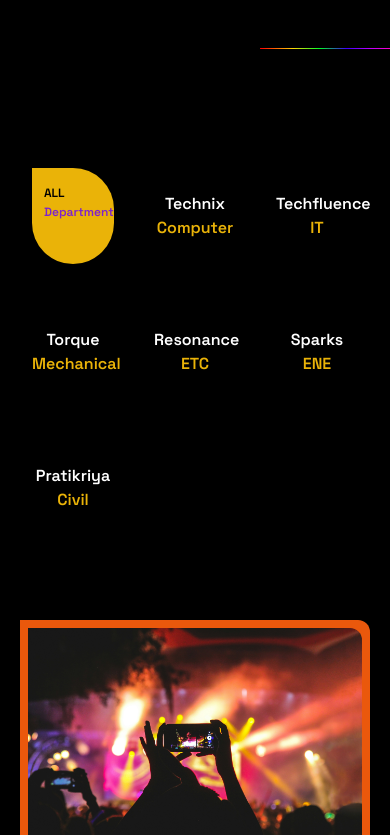
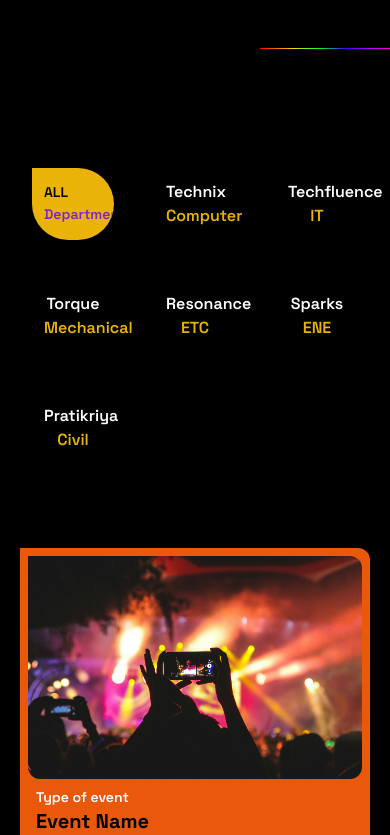
Before and after one commit to Engicos-Coders-Club/gec-spectrum-website-2024, a Next.js app: page / in a window 390 px wide. Shown: the top 835 px of the page. Built offline with nearby package versions, Linux system fonts and the light colour scheme.

Commit message:
Filter buttons css fixed

```diff
--- a/src/app/components/Events/Button.tsx
+++ b/src/app/components/Events/Button.tsx
@@ -1,5 +1,5 @@
-import Link from "next/link";
-import PropTypes from "prop-types";
+import Link from 'next/link';
+import PropTypes from 'prop-types';
 
 interface EventsButtonProps {
   title: string;
@@ -8,11 +8,16 @@ interface EventsButtonProps {
 
 const EventsButton: React.FC<EventsButtonProps> = ({ title, department }) => {
   return (
-    <Link href='/' className="p-3 hover:outline-dotted transition-all transition-duration-500 rounded-[30px] rounded-tl-none">
+    <Link href='/' className="p-3 hover:outline-dotted transition-all transition-duration-300 ease-in-out rounded-[30px] rounded-tl-none block">
         <p className='text-white text-center'>{title}</p>
         <p className='text-yellow-500 text-center'>{department}</p>
     </Link>
   );
 };
 
+EventsButton.propTypes = {
+  title: PropTypes.string.isRequired,
+  department: PropTypes.string.isRequired,
+};
+
 export default EventsButton;
--- a/src/app/components/Events/index.tsx
+++ b/src/app/components/Events/index.tsx
@@ -16,8 +16,6 @@ const eventsData = [
   { title: 'ENE', department: 'ENE', event: 'Sparks' },
   { title: 'Civil', department: 'Civil', event: 'Pratikriya' },
 ];
-
-
 
 const EventCardItem = () => (
   <div className='bg-orange-600 rounded-xl rounded-tl-none overflow-hidden p-2'>
@@ -47,9 +45,9 @@ const EventCard = () => {
       <div className='w-full flex justify-center mt-10 p-3 overflow-hidden'>
       <div className={`grid grid-rows-2 p-5 grid-cols-3 sticky top-0 gap-10  ${Space.className} lg:grid-cols-7 lg:gap-4`}>
       <Link href='/' className='bg-yellow-500 p-3 rounded-full rounded-tl-none overflow-hidden'>
-  <span className='text-black text-xs sm:text-base'>ALL</span> <br />
-  <p className='text-purple-700 text-xs sm:text-base'>Departments</p>
-</Link>
+        <span className='text-black text-sm sm:text-base'>ALL</span> <br />
+        <p className='text-purple-700 text-sm sm:text-base'>Departments</p>
+      </Link>
            {
             eventsData.map((events, index) =>(
               <div key={index}>
```
